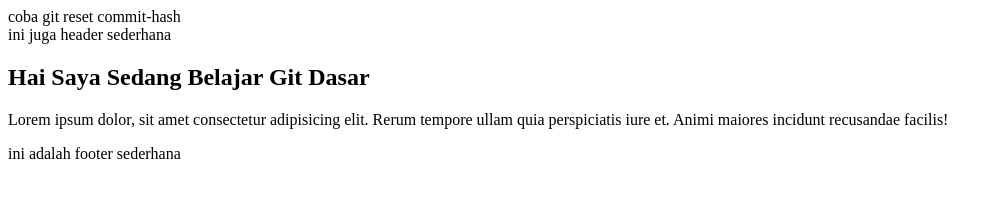
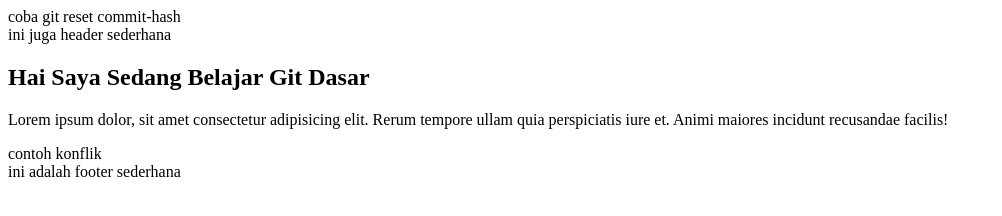
Before and after one commit to nugrocode/CompanyProfile, a plain HTML site: page index.html in a window 1280 px wide. Shown: the whole page, without its empty margins (0-1002 px from the left). Drawn offline with Linux system fonts and the light colour scheme.

Commit message:
Membuat contoh konflik

```diff
--- a/index.html
+++ b/index.html
@@ -16,7 +16,7 @@
       ullam quia perspiciatis iure et. Animi maiores incidunt recusandae
       facilis!
     </p>
-
+    <div>contoh konflik</div>
     <footer>ini adalah footer sederhana</footer>
   </body>
 </html>
```
